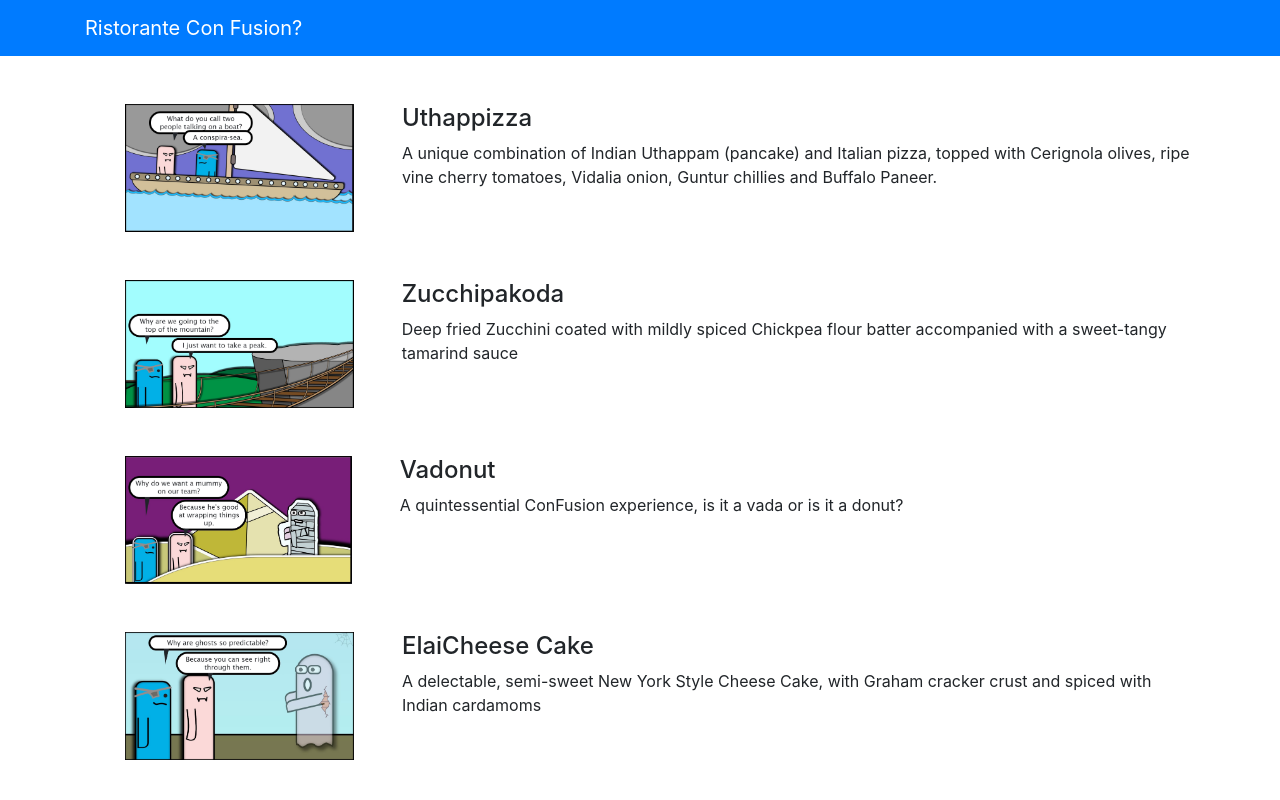
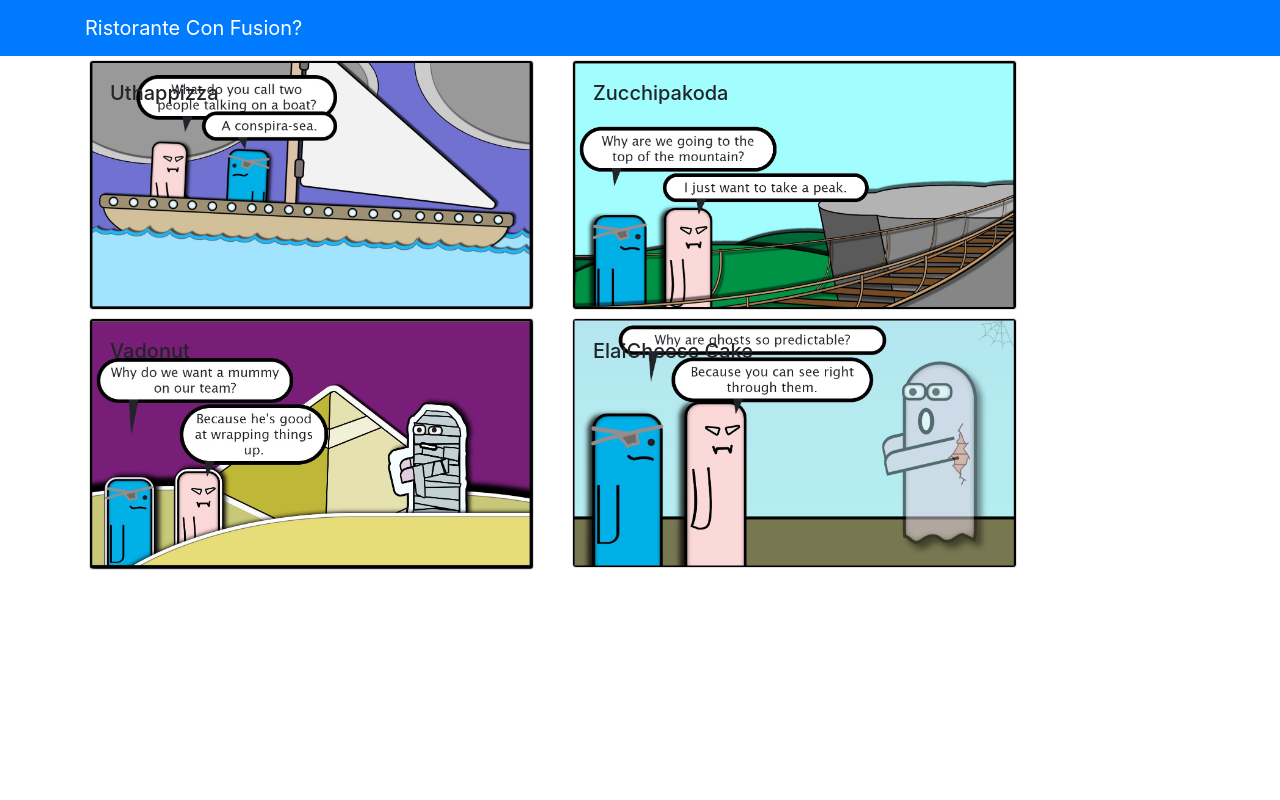
Before and after one commit to ikegdivs/reactsite, a React (Create React App) app: page / in a window 1280 px wide. Shown: the top 800 px of the page. Built offline with nearby package versions, Linux system fonts and the light colour scheme.

Commit message:
updating topic list

```diff
--- a/src/App.js
+++ b/src/App.js
@@ -3,8 +3,16 @@
 import { Navbar, NavbarBrand } from 'reactstrap';
 import Menu from './MenuComponent';
 import logo from './assets/images/logo.svg';
+import { DISHES } from './dishes';
 
 class App extends Component {
+  constructor(props) {
+    super(props);
+    this.state = {
+      dishes: DISHES
+    };
+  }
+
   render() {
     return (
       <div className="App">
@@ -13,8 +21,7 @@
             <NavbarBrand href="/">Ristorante Con Fusion?</NavbarBrand>
           </div>
         </Navbar>
-        <Menu />
-        <img src={logo} className="App-logo" alt="logo" />
+        <Menu dishes={this.state.dishes} />
       </div>
     );
   }
--- a/src/MenuComponent.js
+++ b/src/MenuComponent.js
@@ -1,77 +1,65 @@
 import React, { Component } from 'react';
 import { Media } from 'reactstrap';
 //import logo from '../assets/images/logo.svg';
-import image0 from './assets/images/jQuery_hasClass.JPG';
-import image1 from './assets/images/jQuery_css.JPG';
-import image2 from './assets/images/jQuery_removeAttr.JPG';
-import image3 from './assets/images/jQuery_fadeto.JPG';
+import { Card, CardImg, CardImgOverlay, CardText, CardBody,
+  CardTitle } from 'reactstrap';
 
 class Menu extends Component {
     constructor(props) {
         super(props);
+
         this.state = {
-            dishes: [
-                {
-                  id: 0,
-                  name:'Uthappizza',
-                  image: image0,
-                  category: 'mains',
-                  label:'Hot',
-                  price:'4.99',
-                  description:'A unique combination of Indian Uthappam (pancake) and Italian pizza, topped with Cerignola olives, ripe vine cherry tomatoes, Vidalia onion, Guntur chillies and Buffalo Paneer.'                        },
-               {
-                  id: 1,
-                  name:'Zucchipakoda',
-                  image: image1,
-                  category: 'appetizer',
-                  label:'',
-                  price:'1.99',
-                  description:'Deep fried Zucchini coated with mildly spiced Chickpea flour batter accompanied with a sweet-tangy tamarind sauce'                        },
-               {
-                  id: 2,
-                  name:'Vadonut',
-                  image: image2,
-                  category: 'appetizer',
-                  label:'New',
-                  price:'1.99',
-                  description:'A quintessential ConFusion experience, is it a vada or is it a donut?'                        },
-               {
-                  id: 3,
-                  name:'ElaiCheese Cake',
-                  image: image3,
-                  category: 'dessert',
-                  label:'',
-                  price:'2.99',
-                  description:'A delectable, semi-sweet New York Style Cheese Cake, with Graham cracker crust and spiced with Indian cardamoms'                        }
-               ],
-        };
+            selectedDish: null
+        }
+    }
+
+    onDishSelect(dish) {
+        this.setState({ selectedDish: dish});
+    }
+
+    renderDish(dish) {
+        if (dish != null)
+            return(
+                <Card>
+                    <CardImg top src={dish.image} alt={dish.name} />
+                    <CardBody>
+                      <CardTitle>{dish.name}</CardTitle>
+                      <CardText>{dish.description}</CardText>
+                    </CardBody>
+                </Card>
+            );
+        else
+            return(
+                <div></div>
+            );
     }
 
     render() {
-        const menu = this.state.dishes.map((dish) => {
+        const menu = this.props.dishes.map((dish) => {
             return (
-              <div key={dish.id} className="col-12 mt-5">
-                <Media tag="li">
-                  <Media left middle>
-                      <Media className="topicImg" object src={dish.image} alt={dish.name} />
-                  </Media>
-                  <Media body className="ml-5">
-                    <Media heading>{dish.name}</Media>
-                    <p>{dish.description}</p>
-                  </Media>
-                </Media>
+              <div  className="col-12 col-md-5 m-1">
+                <Card key={dish.id}
+                  onClick={() => this.onDishSelect(dish)}>
+                  <CardImg width="100%" src={dish.image} alt={dish.name} />
+                  <CardImgOverlay>
+                      <CardTitle>{dish.name}</CardTitle>
+                  </CardImgOverlay>
+                </Card>
               </div>
             );
         });
 
         return (
-          <div className="container">
-            <div className="row">
-              <Media list>
-                  {menu}
-              </Media>
+            <div className="container">
+                <div className="row">
+                    {menu}
+                </div>
+                <div className="row">
+                  <div  className="col-12 col-md-5 m-1">
+                    {this.renderDish(this.state.selectedDish)}
+                  </div>
+                </div>
             </div>
-          </div>
         );
     }
 }
--- /dev/null
+++ b/src/dishes.js
@@ -0,0 +1,191 @@
+import image0 from './assets/images/jQuery_hasClass.JPG';
+import image1 from './assets/images/jQuery_css.JPG';
+import image2 from './assets/images/jQuery_removeAttr.JPG';
+import image3 from './assets/images/jQuery_fadeto.JPG';
+
+export const DISHES =
+    [
+        {
+        id: 0,
+        name:'Uthappizza',
+        image: image0,
+        category: 'mains',
+        label:'Hot',
+        price:'4.99',
+        description:'A unique combination of Indian Uthappam (pancake) and Italian pizza, topped with Cerignola olives, ripe vine cherry tomatoes, Vidalia onion, Guntur chillies and Buffalo Paneer.',
+        comments: [
+            {
+            id: 0,
+            rating: 5,
+            comment: "Imagine all the eatables, living in conFusion!",
+            author: "John Lemon",
+            date: "2012-10-16T17:57:28.556094Z"
+            },
+            {
+            id: 1,
+            rating: 4,
+            comment: "Sends anyone to heaven, I wish I could get my mother-in-law to eat it!",
+            author: "Paul McVites",
+            date: "2014-09-05T17:57:28.556094Z"
+            },
+            {
+            id: 2,
+            rating: 3,
+            comment: "Eat it, just eat it!",
+            author: "Michael Jaikishan",
+            date: "2015-02-13T17:57:28.556094Z"
+            },
+            {
+            id: 3,
+            rating: 4,
+            comment: "Ultimate, Reaching for the stars!",
+            author: "Ringo Starry",
+            date: "2013-12-02T17:57:28.556094Z"
+            },
+            {
+            id: 4,
+            rating: 2,
+            comment: "It's your birthday, we're gonna party!",
+            author: "25 Cent",
+            date: "2011-12-02T17:57:28.556094Z"
+            }
+        ]                        },
+        {
+        id: 1,
+        name:'Zucchipakoda',
+        image: image1,
+        category: 'appetizer',
+        label:'',
+        price:'1.99',
+        description:'Deep fried Zucchini coated with mildly spiced Chickpea flour batter accompanied with a sweet-tangy tamarind sauce',
+        comments: [
+            {
+            id: 0,
+            rating: 5,
+            comment: "Imagine all the eatables, living in conFusion!",
+            author: "John Lemon",
+            date: "2012-10-16T17:57:28.556094Z"
+            },
+            {
+            id: 1,
+            rating: 4,
+            comment: "Sends anyone to heaven, I wish I could get my mother-in-law to eat it!",
+            author: "Paul McVites",
+            date: "2014-09-05T17:57:28.556094Z"
+            },
+            {
+            id: 2,
+            rating: 3,
+            comment: "Eat it, just eat it!",
+            author: "Michael Jaikishan",
+            date: "2015-02-13T17:57:28.556094Z"
+            },
+            {
+            id: 3,
+            rating: 4,
+            comment: "Ultimate, Reaching for the stars!",
+            author: "Ringo Starry",
+            date: "2013-12-02T17:57:28.556094Z"
+            },
+            {
+            id: 4,
+            rating: 2,
+            comment: "It's your birthday, we're gonna party!",
+            author: "25 Cent",
+            date: "2011-12-02T17:57:28.556094Z"
+            }
+        ]
+        },
+        {
+        id: 2,
+        name:'Vadonut',
+        image: image2,
+        category: 'appetizer',
+        label:'New',
+        price:'1.99',
+        description:'A quintessential ConFusion experience, is it a vada or is it a donut?',
+        comments: [
+            {
+            id: 0,
+            rating: 5,
+            comment: "Imagine all the eatables, living in conFusion!",
+            author: "John Lemon",
+            date: "2012-10-16T17:57:28.556094Z"
+            },
+            {
+            id: 1,
+            rating: 4,
+            comment: "Sends anyone to heaven, I wish I could get my mother-in-law to eat it!",
+            author: "Paul McVites",
+            date: "2014-09-05T17:57:28.556094Z"
+            },
+            {
+            id: 2,
+            rating: 3,
+            comment: "Eat it, just eat it!",
+            author: "Michael Jaikishan",
+            date: "2015-02-13T17:57:28.556094Z"
+            },
+            {
+            id: 3,
+            rating: 4,
+            comment: "Ultimate, Reaching for the stars!",
+            author: "Ringo Starry",
+            date: "2013-12-02T17:57:28.556094Z"
+            },
+            {
+            id: 4,
+            rating: 2,
+            comment: "It's your birthday, we're gonna party!",
+            author: "25 Cent",
+            date: "2011-12-02T17:57:28.556094Z"
+            }
+        ]
+        },
+        {
+        id: 3,
+        name:'ElaiCheese Cake',
+        image: image3,
+        category: 'dessert',
+        label:'',
+        price:'2.99',
+        description:'A delectable, semi-sweet New York Style Cheese Cake, with Graham cracker crust and spiced with Indian cardamoms',
+        comments: [
+            {
+            id: 0,
+            rating: 5,
+            comment: "Imagine all the eatables, living in conFusion!",
+            author: "John Lemon",
+            date: "2012-10-16T17:57:28.556094Z"
+            },
+            {
+            id: 1,
+            rating: 4,
+            comment: "Sends anyone to heaven, I wish I could get my mother-in-law to eat it!",
+            author: "Paul McVites",
+            date: "2014-09-05T17:57:28.556094Z"
+            },
+            {
+            id: 2,
+            rating: 3,
+            comment: "Eat it, just eat it!",
+            author: "Michael Jaikishan",
+            date: "2015-02-13T17:57:28.556094Z"
+            },
+            {
+            id: 3,
+            rating: 4,
+            comment: "Ultimate, Reaching for the stars!",
+            author: "Ringo Starry",
+            date: "2013-12-02T17:57:28.556094Z"
+            },
+            {
+            id: 4,
+            rating: 2,
+            comment: "It's your birthday, we're gonna party!",
+            author: "25 Cent",
+            date: "2011-12-02T17:57:28.556094Z"
+            }
+        ]
+        }
+    ];
```
Also changed, not shown: 1 other file (tests, documents, lock files or other folders).
